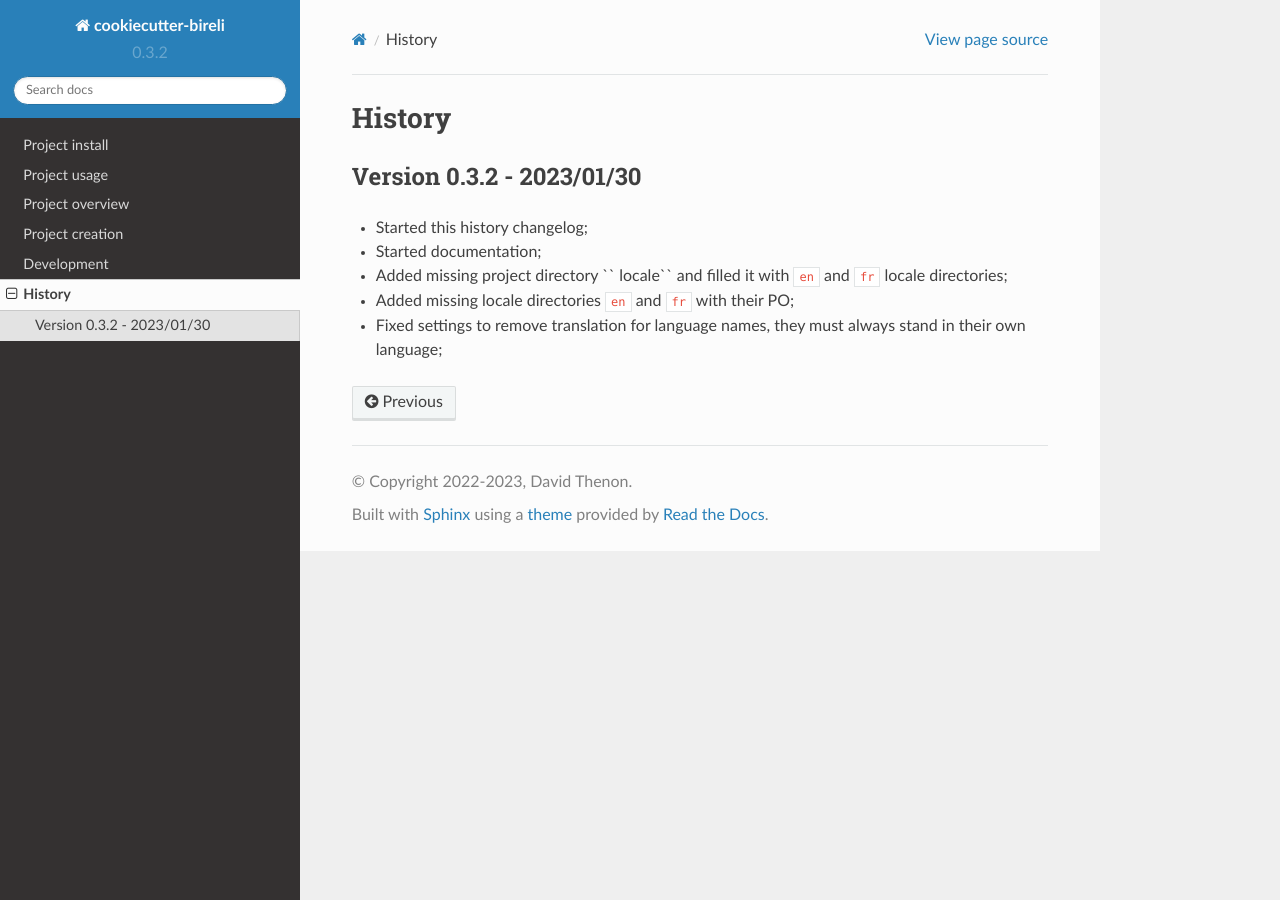
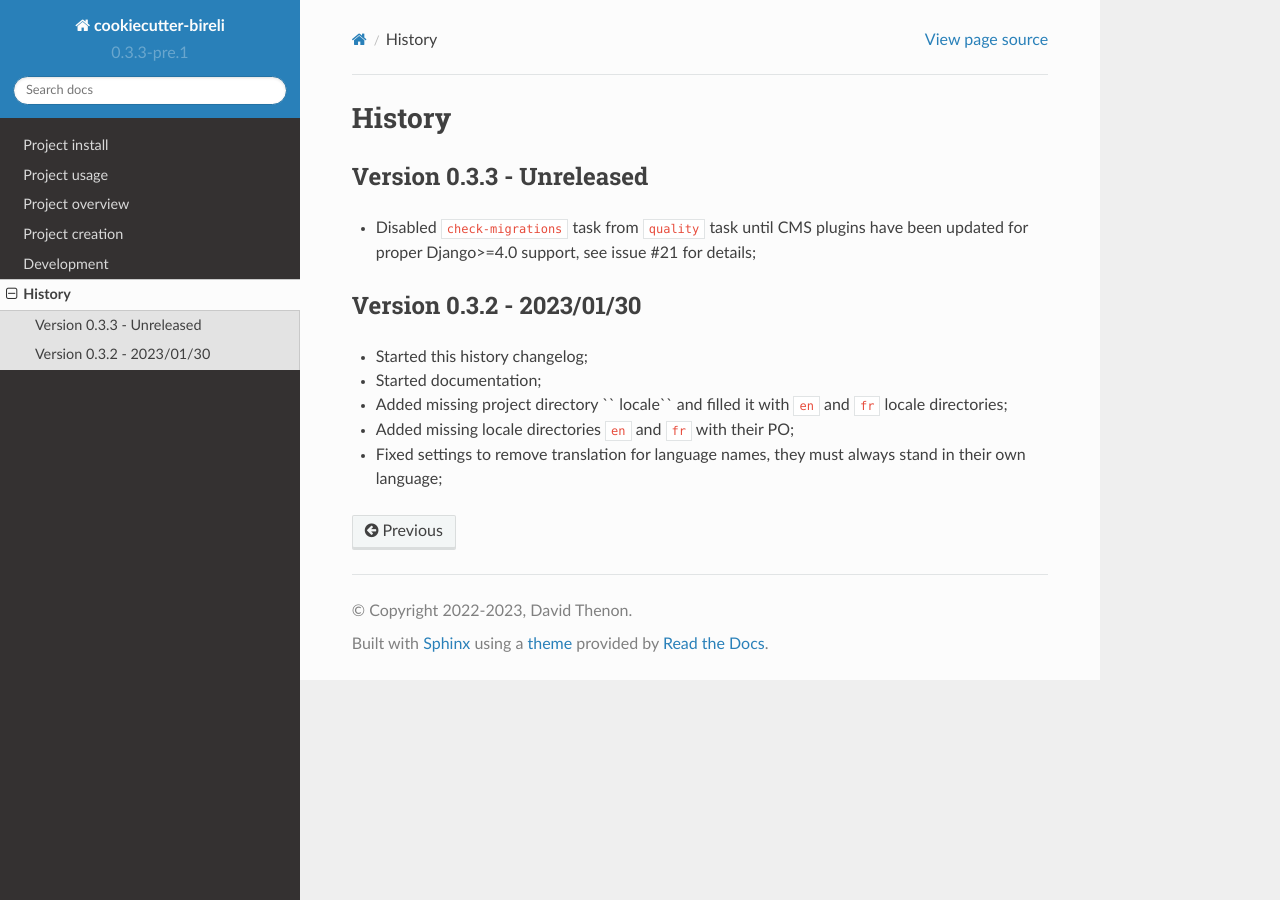
Before and after one commit to sveetch/cookiecutter-bireli, a Sphinx documentation site: the page built from docs/history.rst, in a window 1280 px wide. Built offline with Sphinx 7.4.7 and the Read the Docs theme 2.0.0, drawn with Linux system fonts in a browser that asks for light colours.

Commit message:
[CHG] Disabled check-migrations task from quality task until CMS plugin have proper Django>=4.0 support

```diff
--- a/cookiecutter.json
+++ b/cookiecutter.json
@@ -6,7 +6,7 @@
 
     "__version": "{% if cookiecutter.versioning == 'natural' %}0.1.0{% else %}{% now 'local', '%y.%W.0' %}{% endif %}",
 
-    "_bireli_version": "0.3.2",
+    "_bireli_version": "0.3.3-pre.1",
     "_python_version": ">=3.8",
     "_django_version": ">=4.0,<4.1",
     "_project_composer_version": ">=0.7.0,<0.8.0",
--- a/docs/history.rst
+++ b/docs/history.rst
@@ -3,6 +3,13 @@
 =======
 History
 =======
+
+Version 0.3.3 - Unreleased
+--------------------------
+
+* Disabled ``check-migrations`` task from ``quality`` task until CMS plugins have been
+  updated for proper Django>=4.0 support, see issue #21 for details;
+
 
 Version 0.3.2 - 2023/01/30
 --------------------------
```
Also changed, not shown: 1 other file.
